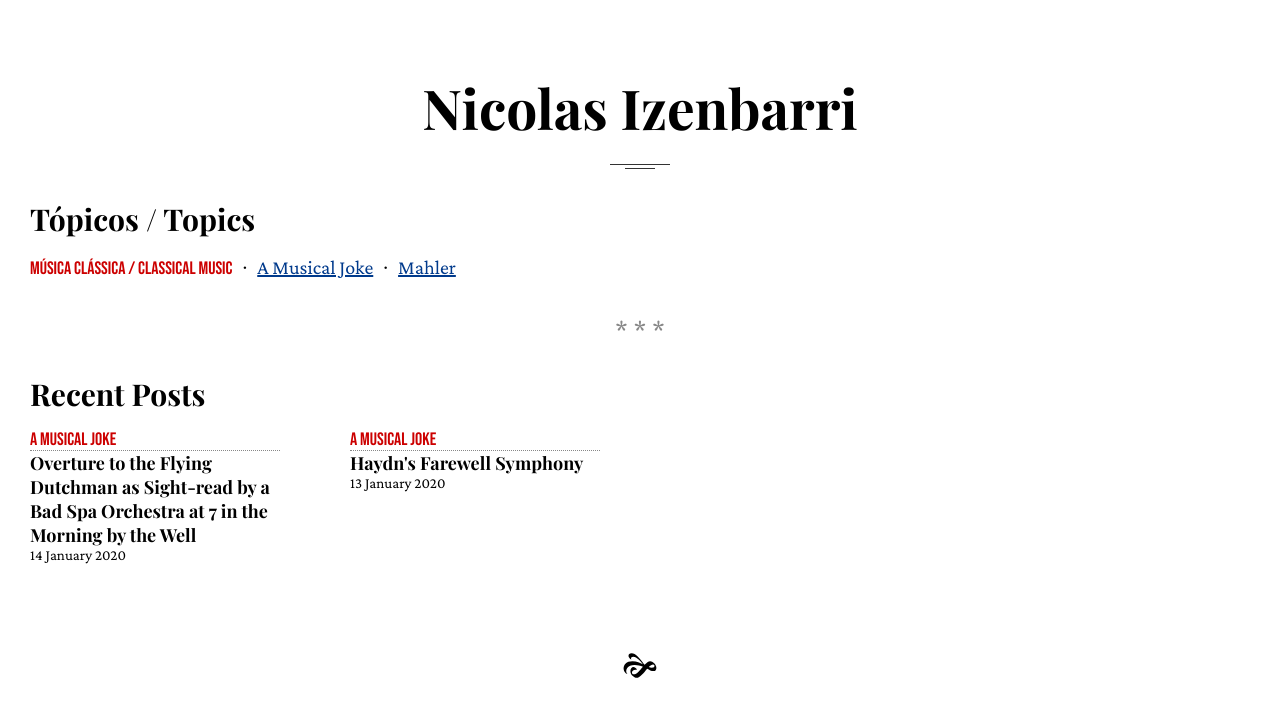
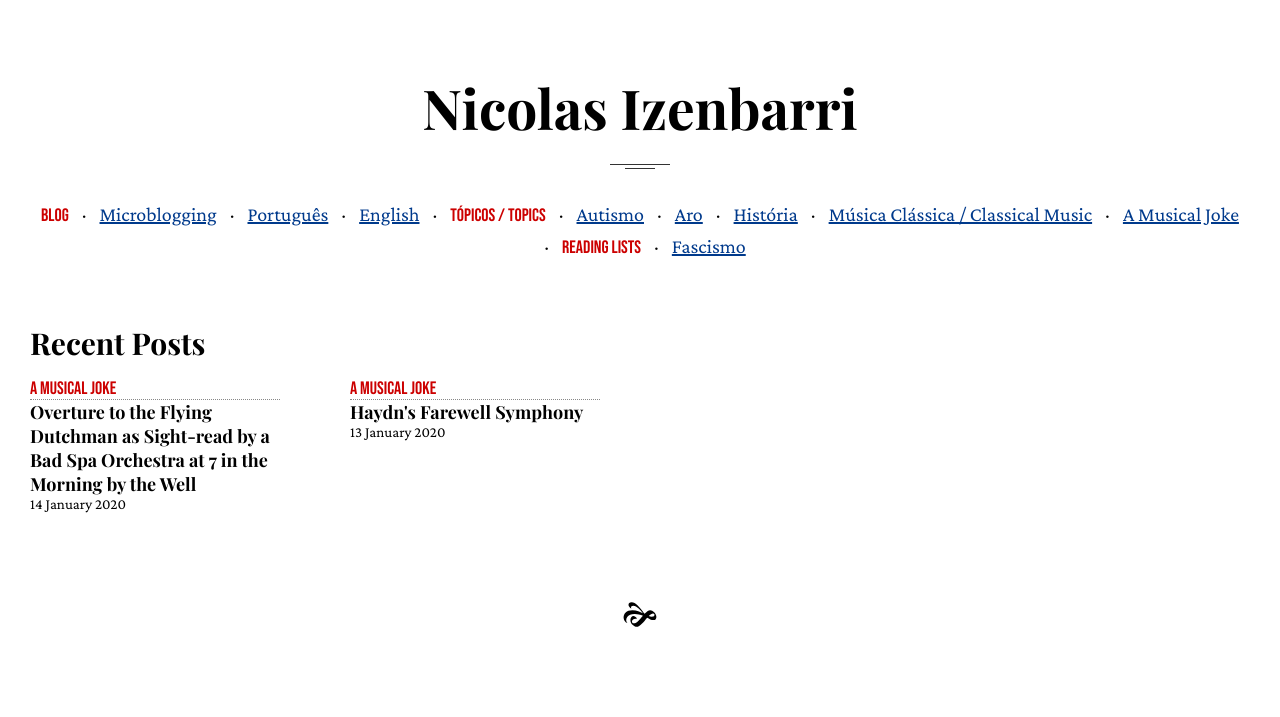
Before and after one commit to izenbarri/blog, a Jekyll site: the page built from index.markdown, in a window 1280 px wide. Shown: the top 717 px of the page. Built offline with Jekyll 4.4.1, drawn with Linux system fonts in a browser that asks for light colours; some web fonts are replaced.

Commit message:
Finaliza (acredito) layout

```diff
--- a/_config.yml
+++ b/_config.yml
@@ -12,7 +12,7 @@ permalink: /post/:title/
 port: 12345
 
 collections:
-  topic:
+  readingnotes:
     output: true
 
 # Exclude from processing.
--- a/_data/areas.yml
+++ /dev/null
@@ -1,3 +0,0 @@
--
-  id: classical
-  label: "Música Clássica / Classical Music"
--- a/_layouts/home.html
+++ b/_layouts/home.html
@@ -9,22 +9,33 @@
         <h1 class="section-title">Nicolas Izenbarri</h1>
       </div>
 
-      <h2 class="mt-0">Tópicos / Topics</h2>
       <div class="topic-list">
-        {%- for area in site.data.areas -%}
-          <div class="topic-list-area">
-            <span class="display">{{ area.label }}</span>
-            {%- for section in site.data.sections -%}
-              {%- if section[1].area == area.id -%}
-                <span class="separator">&middot;</span>
-                <a href="/topic/{{ section[0] }}">{{ section[1].label }}</a>
-              {%- endif -%}
-            {%- endfor -%}
-          </div>
+        <span class="display">Blog</span>
+        <span class="separator">&middot;</span>
+        <a href="/post/en">Microblogging</a>
+        <span class="separator">&middot;</span>
+        <a href="/post/en">Português</a>
+        <span class="separator">&middot;</span>
+        <a href="/post/en">English</a>
+        <span class="separator">&middot;</span>
+
+        <span class="display">Tópicos / Topics</span>
+        {%- for section in site.data.sections -%}
+          {% if section[1].type == 'topic' %}
+            <span class="separator">&middot;</span>
+            <a href="/topic/{{ section[0] }}">{{ section[1].label }}</a>
+          {% endif %}
+        {%- endfor -%}
+        <span class="separator">&middot;</span>
+
+        <span class="display">Reading Lists</span>
+        {%- for section in site.data.sections -%}
+          {% if section[1].type == 'readinglist' %}
+            <span class="separator">&middot;</span>
+            <a href="/topic/{{ section[0] }}">{{ section[1].label }}</a>
+          {% endif %}
         {%- endfor -%}
       </div>
-
-      <hr/>
 
       <h2 class="mt-0">Recent Posts</h2>
       <div class="post-list">
--- a/assets/main.css
+++ b/assets/main.css
@@ -200,29 +200,25 @@ div.youtube iframe {
   text-decoration: underline;
 }
 
-.topic-list-area {
-  display: flex;
-  flex-wrap: wrap;
-  margin-bottom: 30px;
+.topic-list {
+  line-height: 30px;
+  margin-bottom: 60px;
+  text-align: center;
 }
 
-.topic-list-area > .display {
-  line-height: 30px;
+.topic-list > .separator {
+  font-size: 20px;
+  margin-left: 10px;
+  margin-right: 10px;
 }
 
-.topic-list-area > .separator {
+.topic-list > a {
   font-size: 20px;
-  margin-left: 10px;
+  line-height: 26px;
 }
 
-.topic-list-area > a {
-  font-size: 20px;
-  line-height: 26px;
-  margin-left: 10px;
-}
-
-.topic-list h2 {
-  margin-top: 0;
+.topic-list .display {
+  white-space: pre;
 }
 
 .post-list {
```
Also changed, not shown: _data/sections.yml (+19 -4 lines), topic/musicaljoke.markdown (renamed from _topic/musicaljoke.markdown).
